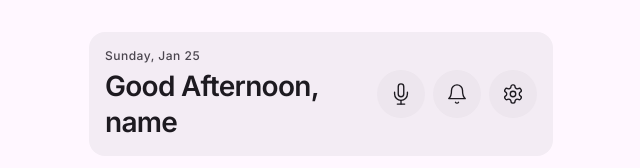
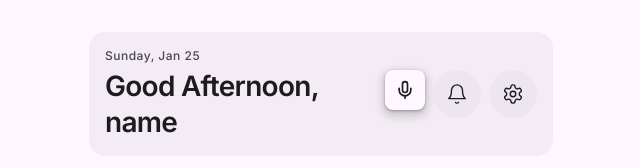
Before and after one commit to denzakh/flow, a React (Vite) app: page / in a window 1280 px wide. Both pictures are taken after typing "name@example.com", "Sample123" into the empty fields and a click on the button "Sign In". Shown: the top 168 px of the page, without its empty margins (319-959 px from the left). Built offline with nearby package versions, Linux system fonts and the light colour scheme; a web font is replaced by a local one.

Commit message:
feat: add FAB component, replace VoiceControlButton with M3 FAB 1.1

```diff
--- a/components/layout/Header.tsx
+++ b/components/layout/Header.tsx
@@ -1,5 +1,7 @@
 import React from 'react';
-import { Bell, Settings, Mic } from '../../utils/MaterialIcons';
+import FAB from '../../src/components/ui/FAB';
+import { Mic } from 'lucide-react';
+import { Bell, Settings } from '../../utils/MaterialIcons';
 import { UserSettings } from '../../types.ts';
 import { TRANSLATIONS } from '../../constants.tsx';
 
@@ -69,30 +71,20 @@ const Header: React.FC<HeaderProps> = ({
         </div>
         <div className="flex gap-2">
           {isVoiceSupported && onVoiceClick && isVoiceEnabled && (
-            <button
-              type="button"
-              onClick={onVoiceClick}
-              className={`md-state-layer md-focus-ring flex items-center justify-center w-12 h-12 ${
-                isVoiceListening ? 'voice-listening' : ''
-              }`}
-              style={{
-                borderRadius: 'var(--md-sys-shape-corner-full)',
-                background: 'var(--md-sys-color-surface-container-high)',
-                color: 'var(--md-sys-color-on-surface)',
-                minWidth: '48px',
-                minHeight: '48px',
-              }}
-              title={isVoiceListening ? 'Stop listening' : 'Start voice control'}
-            >
-              <Mic size={22} className={isVoiceListening ? 'voice-icon-active' : ''} />
-            </button>
+            <FAB
+              size="small"
+              icon={<Mic size={20} />}
+              onPress={onVoiceClick}
+              isListening={isVoiceListening}
+              aria-label={isVoiceListening ? 'Stop listening' : 'Start voice control'}
+              color="surface"
+            />
           )}
           <button
             type="button"
             onClick={onAlarmClick}
-            className={`md-state-layer md-focus-ring flex items-center justify-center w-12 h-12 ${
-              alarmEnabled ? 'alarm-active' : ''
-            }`}
+            className={`md-state-layer md-focus-ring flex items-center justify-center w-12 h-12 ${alarmEnabled ? 'alarm-active' : ''
+              }`}
             style={{
               borderRadius: 'var(--md-sys-shape-corner-full)',
               background: alarmEnabled
--- a/src/components/ui/FAB.css
+++ b/src/components/ui/FAB.css
@@ -19,7 +19,7 @@
     color: var(--md-sys-color-on-primary-container, #000);
 
     /* Shadow */
-    box-shadow: var(--md-sys-elevation-shadow-3);
+    box-shadow: 0px 4px 8px 3px rgba(0, 0, 0, 0.15), 0px 1px 3px 0px rgba(0, 0, 0, 0.30);
 
     /* Transition */
     transition: all var(--md-sys-motion-duration-short2, 0.15s) ease;
@@ -32,6 +32,8 @@
 .fab--size-small {
     width: 40px;
     height: 40px;
+    min-width: 40px;
+    min-height: 40px;
     border-radius: var(--md-sys-shape-corner-small, 8px);
 }
 
@@ -137,7 +139,8 @@
 
 /* Listening state */
 .fab--listening {
-    background-color: #B3261E;
+    background-color: var(--md-sys-color-error-container);
+    color: var(--md-sys-color-on-error-container);
     animation: pulse 2s infinite;
 }
 
```
Also changed, not shown: components/voice/VoiceControlButton.tsx (+11 -30 lines).
